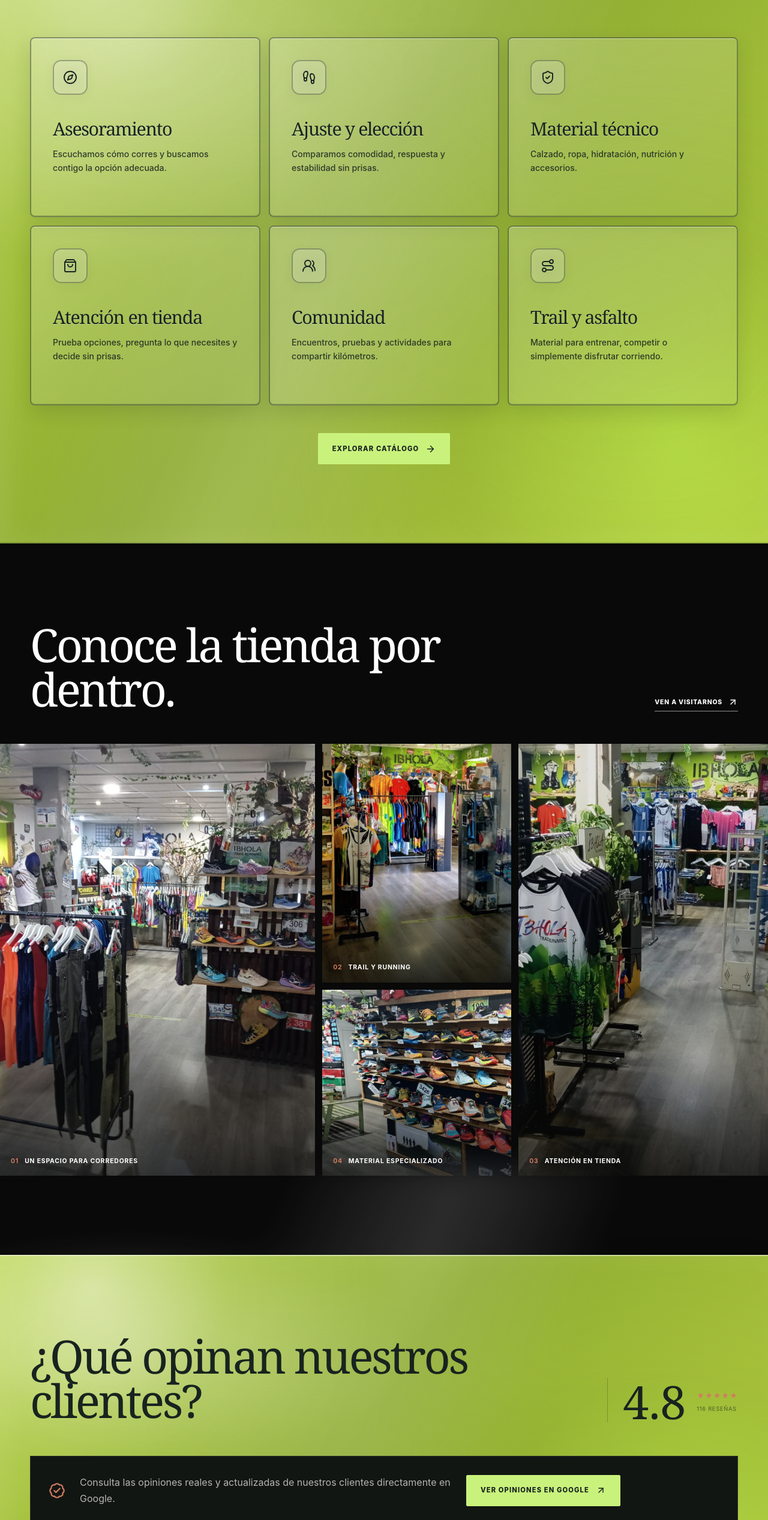
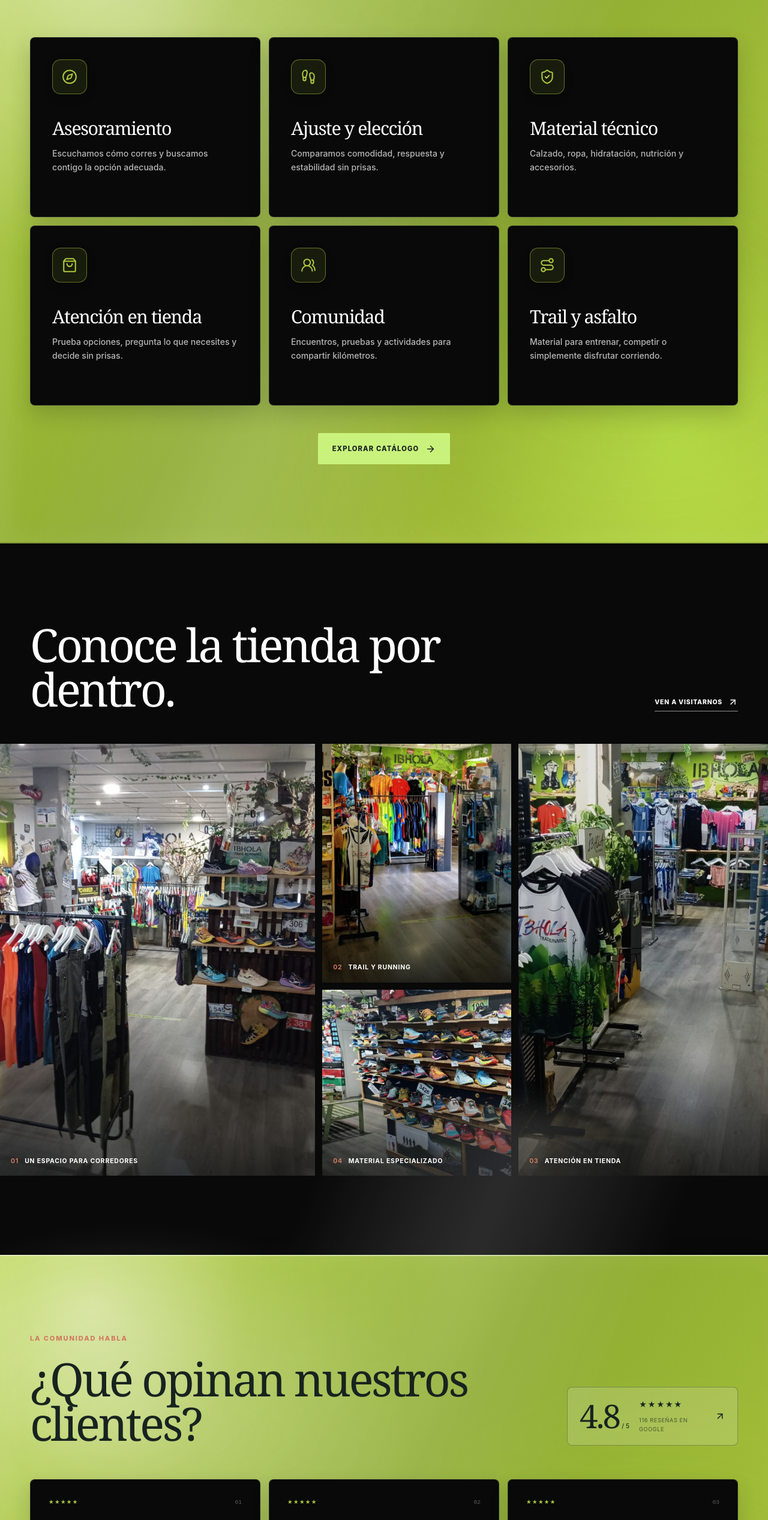
Before and after one commit to caporrfer/ibhola, a Next.js app: page / in a window 1280 px wide. Shown: the part 2072-4606 px from the top of the page at 60% size. Built offline with nearby package versions, Linux system fonts and the light colour scheme; no server answers.

Commit message:
Rediseña servicios y reseñas de la portada

```diff
--- a/app/globals.css
+++ b/app/globals.css
@@ -209,22 +209,26 @@ h1 em, h2 em, h3 em { color: inherit; font-style: normal; font-weight: inherit;
 .reviews { background: var(--forest-gradient-dark); }
 .reviews__heading { display: flex; align-items: end; justify-content: space-between; gap: 55px; margin-bottom: 56px; }
 .reviews__heading > div:first-child { max-width: 900px; }
-.reviews__score { display: flex; align-items: center; gap: 18px; padding: 11px 0 6px 25px; border-left: 1px solid var(--line-dark); }
-.reviews__score strong { font-family: var(--serif); font-size: 4.8rem; font-weight: 400; line-height: .75; }
-.reviews__score > span { display: flex; flex-direction: column; color: var(--terracotta-light); font-size: .75rem; letter-spacing: .1em; }
-.reviews__score small { margin-top: 4px; color: var(--muted); font-size: .58rem; letter-spacing: .08em; text-transform: uppercase; }
+.reviews__score { min-width: 285px; display: grid; grid-template-columns: auto 1fr auto; align-items: center; gap: 16px; padding: 19px 20px; border: 1px solid rgba(24,35,31,.32); border-radius: 8px; background: rgba(255,255,255,.16); color: var(--forest-deep); transition: background .25s, transform .25s; }
+.reviews__score:hover { background: rgba(255,255,255,.3); transform: translateY(-3px); }
+.reviews__score-mark { display: flex; align-items: baseline; color: var(--forest-deep); font-family: var(--serif); font-size: 3.4rem; letter-spacing: -.05em; line-height: .8; }
+.reviews__score-mark small { margin-left: 4px; font-family: var(--sans); font-size: .65rem; letter-spacing: 0; }
+.reviews__stars { display: flex; flex-direction: column; color: var(--forest-deep); font-size: .78rem; letter-spacing: .12em; }
+.reviews__stars small { margin-top: 7px; color: rgba(24,35,31,.68); font-size: .57rem; letter-spacing: .07em; text-transform: uppercase; }
 .reviews__google { display: flex; align-items: center; gap: 24px; padding: 30px; border: 1px solid var(--line-dark); background: #121612; }
 .reviews__google > svg { flex: 0 0 auto; color: var(--terracotta-light); }
 .reviews__google p { flex: 1; max-width: 620px; margin: 0; color: rgba(255,255,255,.68); }
-.reviews__grid { display: grid; grid-template-columns: repeat(3, 1fr); gap: 12px; margin-bottom: 32px; }
-.review { min-height: 300px; display: flex; flex-direction: column; justify-content: space-between; padding: 28px; border: 1px solid var(--line-dark); background: #121612; }
+.reviews__grid { display: grid; grid-template-columns: repeat(3, 1fr); gap: 14px; margin-bottom: 32px; }
+.review { min-height: 310px; display: flex; flex-direction: column; justify-content: space-between; padding: 30px; border: 1px solid rgba(255,255,255,.14); border-radius: 8px; background: #080908; color: white; box-shadow: 0 14px 32px rgba(24,35,31,.16); }
 .review--wide { min-height: 265px; grid-column: 1 / -1; background: var(--terracotta); }
 .review > div { display: flex; justify-content: space-between; color: var(--terracotta-light); }
 .review > div span { color: rgba(255,255,255,.34); font-family: monospace; font-size: .6rem; }
+.review > div .review__stars { color: #b0c840; letter-spacing: .14em; }
 .review--wide > div { color: var(--white); }
 .review blockquote { max-width: 900px; margin: 35px 0; font-family: var(--serif); font-size: clamp(1.35rem, 2vw, 2rem); line-height: 1.25; }
 .review--wide blockquote { font-size: clamp(2rem, 3.5vw, 3.6rem); }
-.review footer { display: flex; align-items: center; gap: 7px; color: rgba(255,255,255,.47); font-size: .6rem; font-weight: 730; letter-spacing: .08em; text-transform: uppercase; }
+.review footer { display: flex; align-items: center; gap: 7px; color: rgba(255,255,255,.74); font-size: .6rem; font-weight: 730; letter-spacing: .08em; text-transform: uppercase; }
+.review footer > span { margin-left: auto; color: rgba(255,255,255,.4); }
 .review--wide footer { color: rgba(255,255,255,.78); }
 
 /* Social feed */
@@ -655,14 +659,14 @@ h1 em, h2 em, h3 em { color: inherit; font-style: normal; font-weight: inherit;
 .hero__rating strong { color: var(--forest-deep); }
 .hero::before { background: none; }
 .home-services .services { gap: 14px; border: 0; }
-.home-services .service { min-height: 300px; border: 2px solid rgba(24,35,31,.42); border-radius: 8px; background: linear-gradient(145deg, rgba(255,255,255,.22), rgba(255,255,255,.07)); box-shadow: inset 0 1px 0 rgba(255,255,255,.5), inset 0 -1px 0 rgba(24,35,31,.16), 0 12px 30px rgba(24,35,31,.13); transition: border-color .25s, box-shadow .25s, transform .25s; }
-.home-services .service:hover { border-color: rgba(24,35,31,.7); box-shadow: inset 0 1px 0 rgba(255,255,255,.58), 0 18px 38px rgba(24,35,31,.2); transform: translateY(-4px); }
-.home-services .service svg { width: 58px; height: 58px; margin-bottom: 42px; padding: 15px; border: 2px solid rgba(24,35,31,.34); border-radius: 14px; background: rgba(255,255,255,.2); color: var(--forest-deep); filter: drop-shadow(0 5px 8px rgba(24,35,31,.16)); stroke-width: 1.9; }
-.home-services .service h3 { color: var(--forest-deep); font-weight: 500; text-shadow: 0 1px 0 rgba(255,255,255,.32); }
-.home-services .service p { color: rgba(24,35,31,.86); font-size: .88rem; font-weight: 540; line-height: 1.68; }
+.home-services .service { min-height: 300px; border: 1px solid rgba(255,255,255,.14); border-radius: 8px; background: #080908; color: white; box-shadow: 0 14px 34px rgba(24,35,31,.2); transition: border-color .25s, box-shadow .25s, transform .25s; }
+.home-services .service:hover { border-color: rgba(176,200,64,.72); box-shadow: 0 20px 42px rgba(24,35,31,.28); transform: translateY(-4px); }
+.home-services .service svg { width: 58px; height: 58px; margin-bottom: 42px; padding: 15px; border: 1px solid rgba(176,200,64,.5); border-radius: 14px; background: rgba(176,200,64,.1); color: #b0c840; filter: drop-shadow(0 5px 10px rgba(0,0,0,.24)); stroke-width: 1.9; }
+.home-services .service h3 { color: white; font-weight: 500; text-shadow: none; }
+.home-services .service p { color: rgba(255,255,255,.7); font-size: .88rem; font-weight: 450; line-height: 1.68; }
 .feature-grid, .journal__grid, .feature-grid article, .journal-card { border-color: rgba(255,255,255,.2); }
-.service > span { color: rgba(24,35,31,.48); }
-.service p { color: rgba(24,35,31,.72); }
+.service > span { color: rgba(255,255,255,.4); }
+.service p { color: rgba(255,255,255,.7); }
 .service svg, .feature-grid svg, .event-grid article > span, .event-grid article > svg { color: var(--terracotta-light); }
 .gallery__heading > a { border-color: rgba(255,255,255,.55); }
 .gallery__item--runner img { transform: none; }
@@ -670,8 +674,7 @@ h1 em, h2 em, h3 em { color: inherit; font-style: normal; font-weight: inherit;
 .social-platform { border-color: rgba(255,255,255,.24); background: #121612; color: white; }
 .social-platform small { color: rgba(255,255,255,.58); }
 .journal-card > span { color: var(--terracotta-light); }
-.reviews__score { border-color: rgba(24,35,31,.25); }
-.reviews__score small { color: rgba(24,35,31,.62); }
+.reviews__score { border-color: rgba(24,35,31,.32); }
 .contact__main, .event-grid article { color: var(--forest-deep); }
 .home-contact-cta { background: #080908; color: white; }
 .home-contact-cta p:last-child { color: rgba(255,255,255,.7); }
--- a/components/HomePage.tsx
+++ b/components/HomePage.tsx
@@ -11,6 +11,12 @@ import { Topography } from "./Topography";
 const basePath = process.env.NEXT_PUBLIC_BASE_PATH ?? "";
 const imagePath = (path: string) => `${basePath}${path}`;
 const link = (path: string) => `${basePath}${path}`;
+const reviews = [
+  { quote: "Trato cercano y asesoramiento de diez. Se nota que conocen el material y escuchan lo que necesitas.", author: "Cliente de IBHOLA" },
+  { quote: "Gran variedad para trail y running. Me ayudaron a elegir con calma y acertaron con el ajuste.", author: "Cliente de IBHOLA" },
+  { quote: "Una tienda especializada de verdad, con atención profesional y un ambiente muy cercano.", author: "Cliente de IBHOLA" },
+] as const;
+
 export function HomePage() {
   return <>
     <LaunchScreen /><RevealObserver /><Header />
@@ -52,8 +58,11 @@ export function HomePage() {
         </div>
       </section>
 
-      <section className="reviews section" id="opiniones"><div className="container"><div className="reviews__heading reveal"><div><h2>¿Qué opinan <em>nuestros clientes?</em></h2></div><div className="reviews__score"><strong>{business.rating.toFixed(1)}</strong><span>★★★★★<small>{business.reviewCount} reseñas</small></span></div></div>
-        <div className="reviews__google reveal"><BadgeCheck size={28} /><p>Consulta las opiniones reales y actualizadas de nuestros clientes directamente en Google.</p><a className="button" href={business.googleReviewsUrl} target="_blank" rel="noreferrer">Ver opiniones en Google <ArrowUpRight size={17} /></a></div></div></section>
+      <section className="reviews section" id="opiniones"><div className="container">
+        <div className="reviews__heading reveal"><div><p className="eyebrow">La comunidad habla</p><h2>¿Qué opinan <em>nuestros clientes?</em></h2></div><a className="reviews__score" href={business.googleReviewsUrl} target="_blank" rel="noreferrer" aria-label={`Ver ${business.reviewCount} reseñas de IBHOLA en Google`}><span className="reviews__score-mark">{business.rating.toFixed(1)}<small>/ 5</small></span><span className="reviews__stars" aria-label={`${business.rating.toFixed(1)} estrellas de 5`}>★★★★★<small>{business.reviewCount} reseñas en Google</small></span><ArrowUpRight size={18} /></a></div>
+        <div className="reviews__grid">{reviews.map((review, index) => <article className="review reveal" key={review.quote}><div><span className="review__stars" aria-hidden="true">★★★★★</span><span>{String(index + 1).padStart(2, "0")}</span></div><blockquote>“{review.quote}”</blockquote><footer><BadgeCheck size={15} /> {review.author}<span>Opinión destacada</span></footer></article>)}</div>
+        <div className="reviews__google reveal"><BadgeCheck size={28} /><p>Lee todas las opiniones y consulta la puntuación actualizada directamente en Google.</p><a className="button" href={business.googleReviewsUrl} target="_blank" rel="noreferrer">Ver todas las reseñas <ArrowUpRight size={17} /></a></div>
+      </div></section>
 
       <section className="social-feed section"><div className="container">
         <div className="social-feed__intro reveal"><div><h2>Lo último de <em>IBHOLA.</em></h2></div><p>Material recién llegado, carreras, encuentros y el día a día de nuestra comunidad, directamente desde nuestras redes.</p><div className="social-feed__platforms"><a className="social-platform social-platform--instagram" href={business.social.instagram} target="_blank" rel="noreferrer" aria-label="IBHOLA en Instagram"><InstagramLogo size={27} /><span>Instagram<small>{business.social.instagramHandle}</small></span></a><a className="social-platform social-platform--facebook" href={business.social.facebook} target="_blank" rel="noreferrer" aria-label="IBHOLA en Facebook"><FacebookLogo size={27} /><span>Facebook<small>IBHOLA Trail Running</small></span></a></div></div>
```
